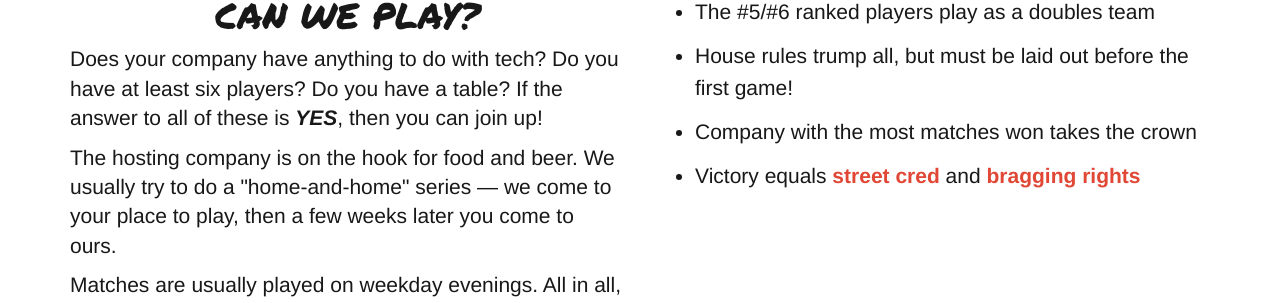
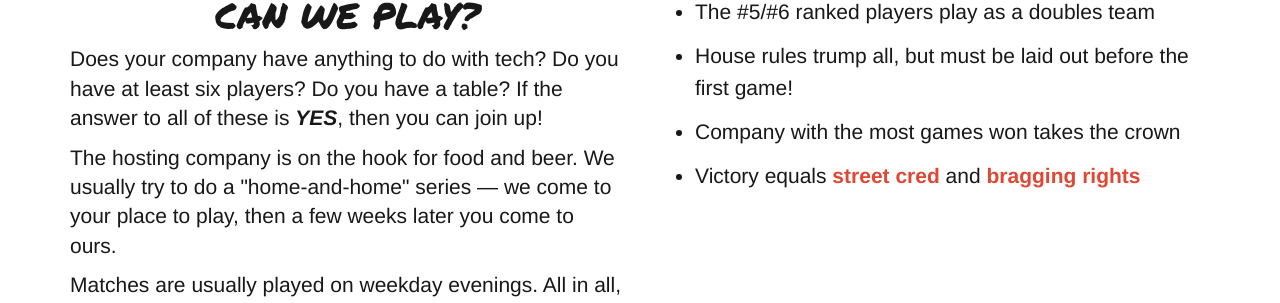
Before and after one commit to swanson/itttl.org, a Jekyll site: the page built from index.html, in a window 1280 px wide. Shown: the part 597-900 px from the top of the page. Built offline with Jekyll 4.4.1, drawn with Linux system fonts in a browser that asks for light colours.

Commit message:
clarify rules

```diff
--- a/_includes/what.html
+++ b/_includes/what.html
@@ -34,7 +34,7 @@
       <li>Each match is best out of three games</li>
       <li>The #5/#6 ranked players play as a doubles team</li>
       <li>House rules trump all, but must be laid out before the first game!</li>
-      <li>Company with the most matches won takes the crown</li>
+      <li>Company with the most games won takes the crown</li>
       <li>Victory equals <b>street cred</b> and <b>bragging rights</b></li>
     </ul>
   </div>
```
